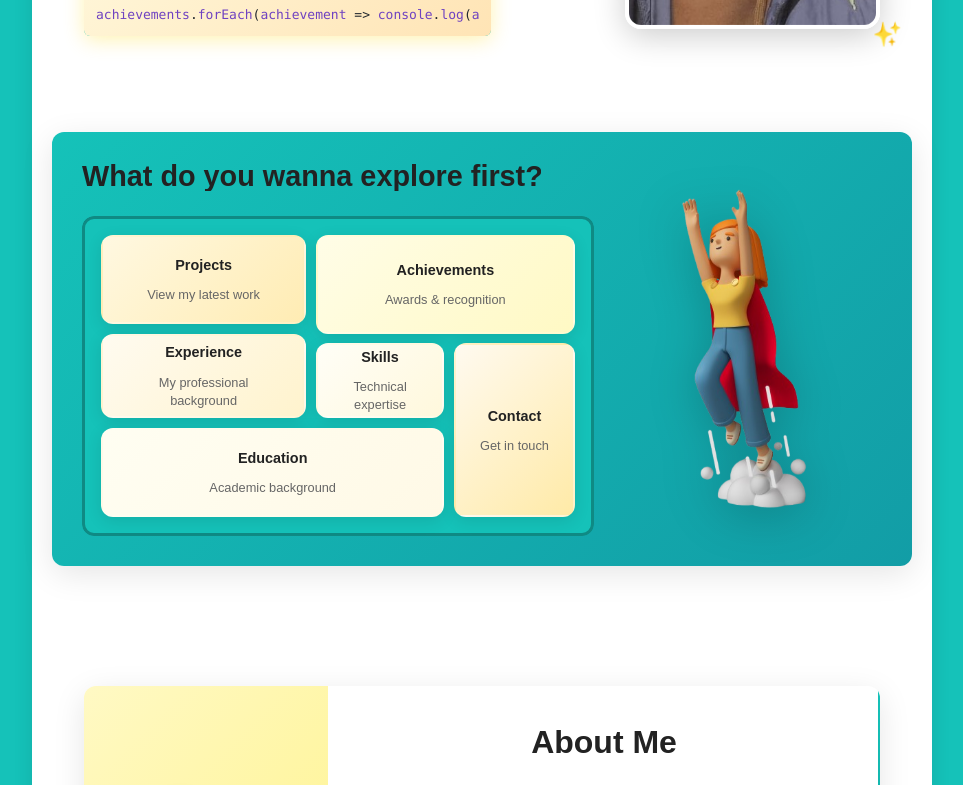
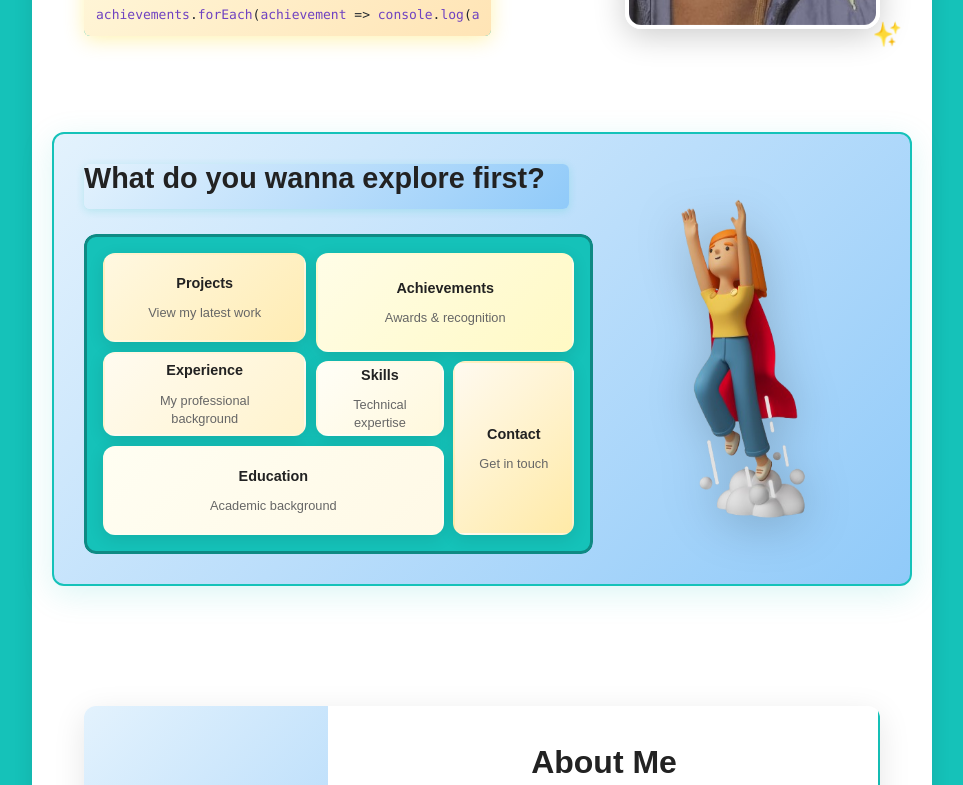
Before and after one commit to Shikharcodes13/Portfolio-Shikhar, a Next.js app: page / in a window 1280 px wide. Shown: the part 900-1685 px from the top of the page, without its empty margins (158-1121 px from the left). Built offline with nearby package versions, Linux system fonts and the light colour scheme.

Commit message:
Theme changed

```diff
--- a/app/globals.css
+++ b/app/globals.css
@@ -153,12 +153,13 @@ body {
   display: flex;
   align-items: center;
   justify-content: center;
-  background: linear-gradient(135deg, #15c2b9 0%, #129da6 100%);
+  background: linear-gradient(135deg, #E3F2FD 0%, #BBDEFB 50%, #90CAF9 100%);
   border-radius: 12px;
   position: relative;
   overflow: visible;
   min-height: 380px;
-  box-shadow: 0 8px 32px rgba(0, 0, 0, 0.1);
+  box-shadow: 0 8px 32px rgba(21, 194, 185, 0.15);
+  border: 2px solid #15c2b9;
 }
 
 .hero-3d-content {
@@ -201,7 +202,7 @@ body {
   transform: translate(-50%, -50%);
   width: 120%;
   height: 120%;
-  background: radial-gradient(circle, rgba(255, 214, 0, 0.3) 0%, rgba(255, 160, 0, 0.2) 40%, transparent 70%);
+  background: radial-gradient(circle, rgba(21, 194, 185, 0.3) 0%, rgba(15, 138, 132, 0.2) 40%, transparent 70%);
   border-radius: 50%;
   z-index: -1;
   animation: glowPulse 2s ease-in-out infinite;
@@ -233,6 +234,10 @@ body {
   position: relative;
   color: transparent;
   line-height: 1;
+  background: linear-gradient(135deg, #E3F2FD 0%, #BBDEFB 50%, #90CAF9 100%);
+  padding: 8px 12px;
+  border-radius: 6px;
+  box-shadow: 0 2px 8px rgba(21, 194, 185, 0.2);
 }
 
 .typing-text::before {
@@ -1086,7 +1091,7 @@ body {
   position: relative;
   width: 100%;
   height: 100%;
-  background: linear-gradient(135deg, #FFF9C4 0%, #FFF59D 50%, #FFF176 100%);
+  background: linear-gradient(135deg, #E3F2FD 0%, #BBDEFB 50%, #90CAF9 100%);
 }
 
 .abstract-shape {
@@ -1945,31 +1950,31 @@ body {
   color: #222;
 }
 
-/* Random yellow shades for mosaic effect */
-#skill__1 .skill-front { background: #FFF8DC; }
-#skill__2 .skill-front { background: #FFFACD; }
-#skill__3 .skill-front { background: #FFFFE0; }
-#skill__4 .skill-front { background: #FFFEF7; }
-#skill__5 .skill-front { background: #FFFFF0; }
-#skill__6 .skill-front { background: #FFF8E1; }
-#skill__7 .skill-front { background: #FFFDE7; }
-#skill__8 .skill-front { background: #FFFEF2; }
-#skill__9 .skill-front { background: #FFFFF8; }
-#skill__10 .skill-front { background: #FFFBF0; }
-#skill__11 .skill-front { background: #FFFEF5; }
-#skill__12 .skill-front { background: #FFFFF5; }
-#skill__13 .skill-front { background: #FFFDF0; }
-#skill__14 .skill-front { background: #FFFEF8; }
-#skill__15 .skill-front { background: #FFFFF2; }
-#skill__16 .skill-front { background: #FFFBF5; }
-#skill__17 .skill-front { background: #FFFEF0; }
-#skill__18 .skill-front { background: #FFFFF8; }
-#skill__19 .skill-front { background: #FFF8F0; }
-#skill__20 .skill-front { background: #FFF5F0; }
-#skill__21 .skill-front { background: #FFF0F5; }
-#skill__22 .skill-front { background: #FFF0F8; }
-#skill__23 .skill-front { background: #FFF0FF; }
-#skill__24 .skill-front { background: #FFF8FF; }
+/* Random blue shades for mosaic effect */
+#skill__1 .skill-front { background: #E3F2FD; }
+#skill__2 .skill-front { background: #BBDEFB; }
+#skill__3 .skill-front { background: #90CAF9; }
+#skill__4 .skill-front { background: #64B5F6; }
+#skill__5 .skill-front { background: #42A5F5; }
+#skill__6 .skill-front { background: #2196F3; }
+#skill__7 .skill-front { background: #1E88E5; }
+#skill__8 .skill-front { background: #1976D2; }
+#skill__9 .skill-front { background: #1565C0; }
+#skill__10 .skill-front { background: #0D47A1; }
+#skill__11 .skill-front { background: #E1F5FE; }
+#skill__12 .skill-front { background: #B3E5FC; }
+#skill__13 .skill-front { background: #81D4FA; }
+#skill__14 .skill-front { background: #4FC3F7; }
+#skill__15 .skill-front { background: #29B6F6; }
+#skill__16 .skill-front { background: #03A9F4; }
+#skill__17 .skill-front { background: #039BE5; }
+#skill__18 .skill-front { background: #0288D1; }
+#skill__19 .skill-front { background: #0277BD; }
+#skill__20 .skill-front { background: #01579B; }
+#skill__21 .skill-front { background: #E8F4FD; }
+#skill__22 .skill-front { background: #D1E9FB; }
+#skill__23 .skill-front { background: #B3D9F9; }
+#skill__24 .skill-front { background: #95C9F7; }
 
 .skill-back {
   position: absolute;
@@ -2316,9 +2321,9 @@ body {
 
 /* Contact Section Styles */
 .contact-card {
-  background: linear-gradient(135deg, #FFF9C4 0%, #FFF59D 50%, #FFF176 100%);
+  background: linear-gradient(135deg, #ffffff 0%, #ffffff 50%, #ffffff 100%);
   border-radius: 12px;
-  border: 2px solid #15c2b9;
+  border: 2px solid #00000000;
   margin: 1.5rem auto 4rem auto;
   max-width: 800px;
   padding: 0.8rem;
@@ -2526,7 +2531,7 @@ body {
 
 /* Recent Highlights Section Styles */
 .highlights-container {
-  background: linear-gradient(135deg, #FFF9C4 0%, #FFF59D 50%, #FFF176 100%);
+  background: linear-gradient(135deg, #E3F2FD 0%, #BBDEFB 50%, #90CAF9 100%);
   border-radius: 12px;
   border: 2px solid #15c2b9;
   padding: 1.5rem;
@@ -3656,7 +3661,7 @@ body {
   }
 }
 
-/* Syntax highlighting for yellow theme */
+/* Syntax highlighting for blue theme */
 .tag { color: #D73A49; }
 .attr { color: #6F42C1; }
 .equals { color: #24292E; }
```
